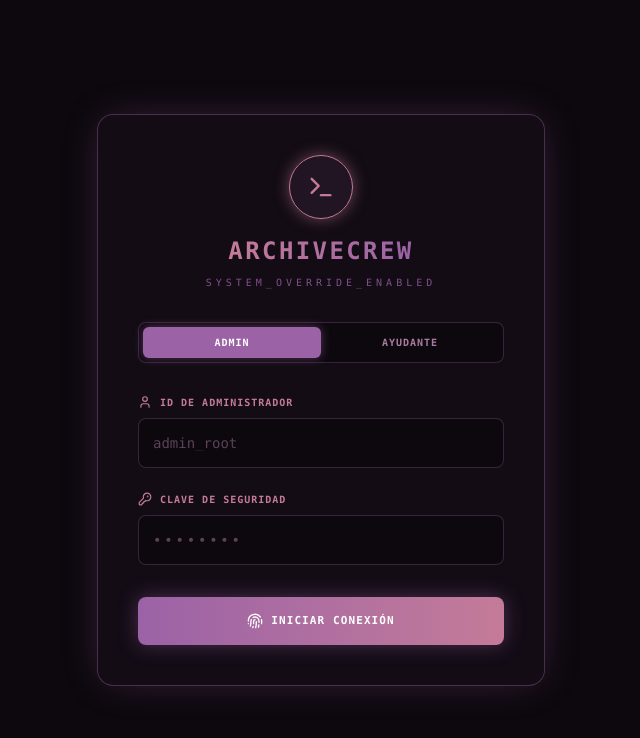
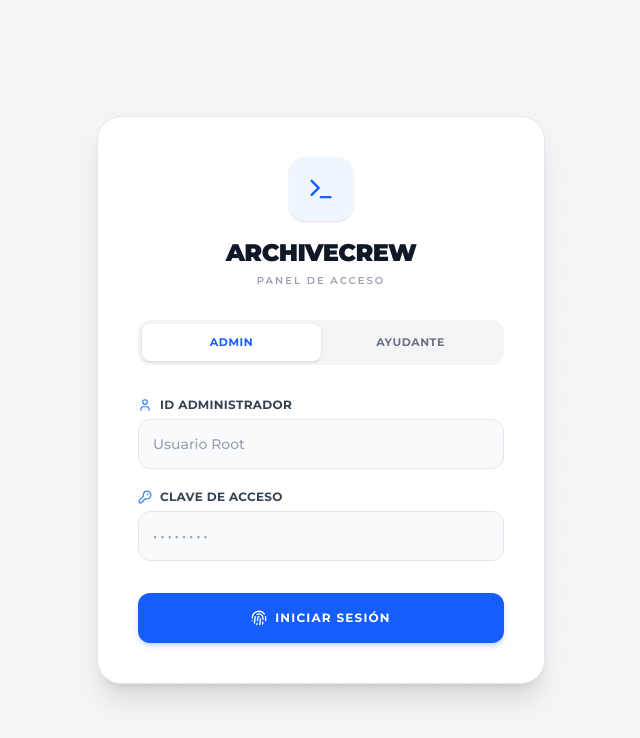
Before and after one commit to hamzab0ce/archivecrew-admin, a Next.js app: page /hq-access in a window 1280 px wide. Shown: the top 738 px of the page, without its empty margins (319-959 px from the left). Built offline with nearby package versions, Linux system fonts and the light colour scheme.

Commit message:
fix: arreglado el filtro de letras y los enlaces del editor

```diff
--- a/app/hq-access/page.tsx
+++ b/app/hq-access/page.tsx
@@ -7,73 +7,75 @@ import { User, KeyRound, ShieldAlert, Fingerprint, Terminal } from "lucide-react
 export default function HqAccessPage() {
   const [state, action, pending] = useActionState(loginAction, undefined);
 
-  // 🔥 Nuevo estado para cambiar la interfaz entre tú y tus amigos
+  // 🔥 Estado para cambiar la interfaz entre roles
   const [isHelper, setIsHelper] = useState(false);
 
   return (
-    <div className="fixed inset-0 z-[100] w-screen h-screen bg-[#0d080e] flex justify-center items-center overflow-hidden font-mono text-[#e6e0e3]">
+    <div className="fixed inset-0 z-[100] w-screen h-screen bg-[#f3f4f6] flex justify-center items-center overflow-hidden font-sans text-[#1f2937]">
 
-      {/* Fondo animado estilo Matrix/Cyberpunk */}
-      <div className="absolute inset-0 opacity-20 bg-[radial-gradient(circle_at_center,_var(--tw-gradient-stops))] from-[#9b62a6] via-[#0d080e] to-[#0d080e]"></div>
+      {/* Fondo limpio con un patrón sutil (Opcional, da textura) */}
+      <div className="absolute inset-0 opacity-[0.03]" style={{ backgroundImage: "radial-gradient(#1f2937 1px, transparent 1px)", backgroundSize: "32px 32px" }}></div>
 
       <form
         action={action}
-        className="relative z-10 w-full max-w-md bg-[#160e18]/80 backdrop-blur-xl border border-[#9b62a6]/40 p-10 rounded-2xl shadow-[0_0_40px_-10px_rgba(155,98,166,0.4)] animate-in fade-in zoom-in-95 duration-500"
+        className="relative z-10 w-full max-w-md bg-white border border-gray-200 p-10 rounded-3xl shadow-xl animate-in fade-in zoom-in-95 duration-500"
       >
         {/* Header Terminal */}
         <div className="flex flex-col items-center mb-8">
-          <div className="w-16 h-16 rounded-full border border-[#c47b98] flex items-center justify-center mb-4 bg-[#9b62a6]/10 shadow-[0_0_15px_rgba(196,123,152,0.5)]">
-            <Terminal className="text-[#c47b98]" size={28} />
+          <div className={`w-16 h-16 rounded-2xl flex items-center justify-center mb-4 shadow-sm transition-colors duration-300 ${isHelper ? 'bg-emerald-50 text-emerald-600' : 'bg-blue-50 text-blue-600'}`}>
+            <Terminal size={28} />
           </div>
-          <h2 className="text-2xl font-black tracking-widest text-transparent bg-clip-text bg-gradient-to-r from-[#c47b98] to-[#9b62a6]">
+          <h2 className="text-2xl font-black tracking-tight text-gray-900">
             ARCHIVECREW
           </h2>
-          <p className="text-[10px] tracking-[0.4em] text-[#9b62a6] mt-2 opacity-80">
-            SYSTEM_OVERRIDE_ENABLED
+          <p className="text-[10px] font-semibold tracking-[0.2em] text-gray-400 mt-1 uppercase">
+            Panel de Acceso
           </p>
         </div>
 
         {/* 🚀 Selector de Rol (Admin vs Ayudante) */}
-        <div className="flex bg-[#0d080e] rounded-lg p-1 mb-8 border border-[#9b62a6]/30">
+        <div className="flex bg-gray-100 rounded-xl p-1 mb-8">
           <button
             type="button"
             onClick={() => setIsHelper(false)}
-            className={`flex-1 py-2 text-[10px] font-bold tracking-widest rounded-md transition-all ${!isHelper ? 'bg-[#9b62a6] text-white shadow-[0_0_10px_rgba(155,98,166,0.5)]' : 'text-[#a87ca0] hover:text-white hover:bg-[#1e1321]'}`}
+            className={`flex-1 py-2.5 text-[11px] font-bold tracking-wider uppercase rounded-lg transition-all duration-200 ${!isHelper ? 'bg-white text-blue-600 shadow-sm' : 'text-gray-500 hover:text-gray-900'}`}
           >
-            ADMIN
+            Admin
           </button>
           <button
             type="button"
             onClick={() => setIsHelper(true)}
-            className={`flex-1 py-2 text-[10px] font-bold tracking-widest rounded-md transition-all ${isHelper ? 'bg-[#c47b98] text-white shadow-[0_0_10px_rgba(196,123,152,0.5)]' : 'text-[#a87ca0] hover:text-white hover:bg-[#1e1321]'}`}
+            className={`flex-1 py-2.5 text-[11px] font-bold tracking-wider uppercase rounded-lg transition-all duration-200 ${isHelper ? 'bg-white text-emerald-600 shadow-sm' : 'text-gray-500 hover:text-gray-900'}`}
           >
-            AYUDANTE
+            Ayudante
           </button>
         </div>
 
-        <div className="space-y-6">
+        <div className="space-y-5">
           {/* Usuario / Quién eres */}
-          <div className="space-y-2">
-            <label className="text-[10px] font-bold text-[#c47b98] uppercase tracking-widest flex items-center gap-2">
-              <User size={14} /> {isHelper ? "Identificación (Tu nombre)" : "ID de Administrador"}
+          <div className="space-y-1.5">
+            <label className="text-xs font-bold text-gray-700 uppercase tracking-wide flex items-center gap-2">
+              <User size={14} className={isHelper ? 'text-emerald-500' : 'text-blue-500'}/>
+              {isHelper ? "Identificación" : "ID Administrador"}
             </label>
             <input
               name="username"
-              className="w-full bg-[#0d080e] border border-[#9b62a6]/30 focus:border-[#c47b98] focus:ring-1 focus:ring-[#c47b98] p-3.5 rounded-lg text-sm outline-none text-white placeholder-[#a87ca0]/50 transition-all"
+              className="w-full bg-gray-50 border border-gray-200 focus:border-gray-400 focus:ring-0 p-3.5 rounded-xl text-sm outline-none text-gray-900 placeholder-gray-400 transition-all font-medium"
               type="text"
-              placeholder={isHelper ? "Ej: Benslay..." : "admin_root"}
+              placeholder={isHelper ? "Ej: Benslay" : "Usuario Root"}
               required
             />
           </div>
 
           {/* Contraseña */}
-          <div className="space-y-2">
-            <label className="text-[10px] font-bold text-[#c47b98] uppercase tracking-widest flex items-center gap-2">
-              <KeyRound size={14} /> Clave de Seguridad
+          <div className="space-y-1.5">
+            <label className="text-xs font-bold text-gray-700 uppercase tracking-wide flex items-center gap-2">
+              <KeyRound size={14} className={isHelper ? 'text-emerald-500' : 'text-blue-500'}/>
+              Clave de Acceso
             </label>
             <input
               name="password"
-              className="w-full bg-[#0d080e] border border-[#9b62a6]/30 focus:border-[#c47b98] focus:ring-1 focus:ring-[#c47b98] p-3.5 rounded-lg text-sm outline-none text-white placeholder-[#a87ca0]/50 tracking-[0.2em] transition-all"
+              className="w-full bg-gray-50 border border-gray-200 focus:border-gray-400 focus:ring-0 p-3.5 rounded-xl text-sm outline-none text-gray-900 placeholder-gray-400 tracking-[0.2em] transition-all font-medium"
               type="password"
               placeholder="••••••••"
               required
@@ -83,23 +85,23 @@ export default function HqAccessPage() {
 
         {/* Botón */}
         <button
-          className="w-full mt-8 bg-gradient-to-r from-[#9b62a6] to-[#c47b98] hover:from-[#83528c] hover:to-[#b06a87] text-white py-4 rounded-lg text-[11px] uppercase font-black tracking-widest shadow-[0_0_20px_rgba(155,98,166,0.4)] transition-all flex justify-center items-center gap-2 disabled:opacity-50"
+          className={`w-full mt-8 text-white py-4 rounded-xl text-[12px] uppercase font-bold tracking-widest shadow-md transition-all duration-300 flex justify-center items-center gap-2 disabled:opacity-70 ${isHelper ? 'bg-emerald-600 hover:bg-emerald-700 shadow-emerald-600/20' : 'bg-blue-600 hover:bg-blue-700 shadow-blue-600/20'}`}
           type="submit"
           disabled={pending}
         >
           {pending ? (
-            <span className="animate-pulse">Desencriptando...</span>
+            <span className="animate-pulse">Verificando...</span>
           ) : (
             <>
-              <Fingerprint size={16} /> INICIAR CONEXIÓN
+              <Fingerprint size={16} /> Iniciar Sesión
             </>
           )}
         </button>
 
         {/* Alerta de Error */}
         {state?.error && (
-          <div className="mt-6 p-4 bg-red-950/50 border border-red-500/50 rounded-lg backdrop-blur-sm animate-in fade-in duration-300">
-            <p className="text-[10px] text-red-400 font-bold text-center uppercase tracking-widest flex items-center justify-center gap-2">
+          <div className="mt-6 p-4 bg-red-50 border border-red-100 rounded-xl animate-in fade-in duration-300">
+            <p className="text-[11px] text-red-600 font-bold text-center uppercase tracking-wider flex items-center justify-center gap-2">
               <ShieldAlert size={14} /> {state.error}
             </p>
           </div>
--- a/middleware.ts
+++ b/middleware.ts
@@ -15,15 +15,17 @@ export async function middleware(request: NextRequest) {
     return NextResponse.next();
   }
 
-  // 2. VERIFICAR SI HAY UN TOKEN VÁLIDO
+  // 2. VERIFICAR SI HAY UN TOKEN VÁLIDO Y EXTRAER EL ROL
   const token = request.cookies.get("access_token")?.value;
   let isAuth = false;
+  let userRole = "helper"; // Por defecto, el rol más bajo
 
   if (token) {
     try {
       const secret = process.env.JWT_SECRET || "";
-      await jwtVerify(token, new TextEncoder().encode(secret));
+      const { payload } = await jwtVerify(token, new TextEncoder().encode(secret));
       isAuth = true;
+      userRole = payload.role as string; // 🔥 AQUÍ LEEMOS SI ES ADMIN
     } catch (error) {
       isAuth = false;
     }
@@ -31,20 +33,30 @@ export async function middleware(request: NextRequest) {
 
   // 3. LÓGICA ESTRICTA DE REDIRECCIÓN (PANEL PRIVADO)
 
-  // 🔥 CORREGIDO: Si NO estás logueado y no estás ya en la pantalla secreta (/hq-access)...
+  // Si NO estás logueado y no estás ya en la pantalla secreta (/hq-access)...
   if (!isAuth && path !== '/hq-access') {
     const response = NextResponse.redirect(new URL("/hq-access", request.url));
     response.cookies.delete("access_token"); // Borra token por si estaba caducado
     return response;
   }
 
-  // 🔥 CORREGIDO: Si SÍ estás logueado y vas a la pantalla de login o la raíz...
-  // Te manda directo a tu panel de control (/panel)
+  // Si SÍ estás logueado y vas a la pantalla de login o la raíz...
   if (isAuth && (path === '/hq-access' || path === '/')) {
     return NextResponse.redirect(new URL("/panel", request.url));
   }
 
-  // Si estás logueado y vas al /panel, crear juegos, etc... ¡Adelante!
+  // 🛡️ 4. LA MURALLA VIP: PROTEGER RUTAS DE ADMIN
+  // Añade aquí todas las rutas donde un ayudante NO deba pisar jamás
+  const adminOnlyRoutes = ['/panel/pendientes'];
+  const isTryingToAccessAdminRoute = adminOnlyRoutes.some(r => path.startsWith(r));
+
+  if (isAuth && isTryingToAccessAdminRoute && userRole !== 'admin') {
+    console.log(`🛡️ Bloqueado acceso a ${path} para usuario con rol: ${userRole}`);
+    // Patada de vuelta al panel principal
+    return NextResponse.redirect(new URL("/panel", request.url));
+  }
+
+  // Si estás logueado y vas al /panel permitido... ¡Adelante!
   return NextResponse.next();
 }
 
```
Also changed, not shown: app/panel/mis-aportes/page.tsx (+24 -11 lines).
